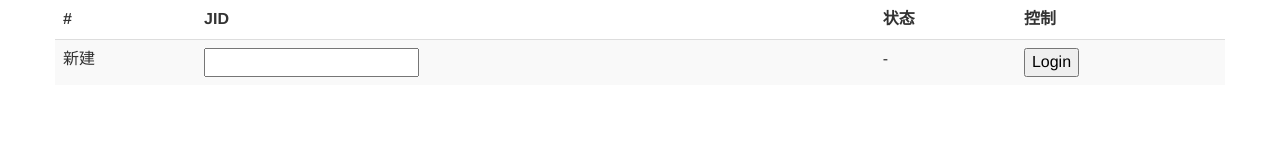
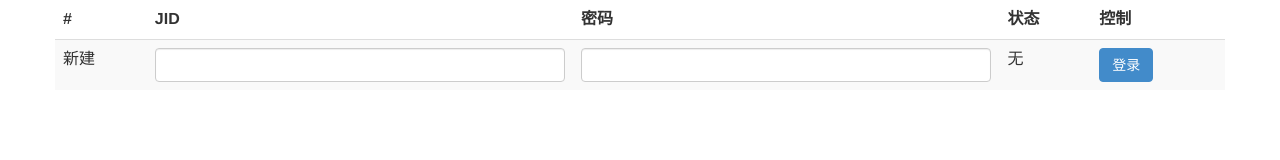
Before and after one commit to fortran95/orichalcum.core, a plain HTML site: page interface/index.html in a window 1280 px wide. Drawn offline with Linux system fonts and the light colour scheme.

Commit message:
doing login

```diff
--- a/interface/index.html
+++ b/interface/index.html
@@ -11,18 +11,6 @@
         <script src="static/js/index.js"></script>
         <script>
             $(function(){
-                $('#xmpp-controller button[name="login"]').click(function(){
-                    functions.xmpp_login(
-                        $('#xmpp-controller [name="jid"]').val(),
-                        $('#xmpp-controller [name="password"]').val()
-                    );
-                });
-
-                $('#xmpp-controller button[name="logout"]').click(function(){
-                    functions.xmpp_logout(
-                        $('#xmpp-controller [name="jid"]').val()
-                    );
-                });
             });
         </script>
     </head>
@@ -33,17 +21,23 @@
                     <tr>
                         <th>#</th>
                         <th>JID</th>
+                        <th>密码</th>
                         <th>状态</th>
                         <th>控制</th>
                     </tr>
                 </thead>
                 <tbody>
-                    <tr>
+                    <tr name="create">
                         <td>新建</td>
-                        <td><input type="text" name="jid" /></td>
-                        <td>-</td>
                         <td>
-                            <button type="button" name="login">Login</button>
+                            <input type="text" name="jid" class="form-control"/>
+                        </td>
+                        <td>
+                            <input type="password" name="pwd" class="form-control"/>
+                        </td>
+                        <td>无</td>
+                        <td>
+                            <button type="button" name="login" class="btn btn-primary">登录</button>
                         </td>
                     </tr>
                 </tbody>
--- a/interface/static/js/index.js
+++ b/interface/static/js/index.js
@@ -1,6 +1,7 @@
 var functions = {
 
-    xmpp_login: function(jid, pwd){
+    xmpp: {
+        login: function(jid, pwd){
             $.ajax({
                 type: "POST",
                 url: '../service/xmpp/' + jid + '/login',
@@ -12,7 +13,7 @@ var functions = {
             });
         },
 
-    xmpp_logout: function(jid){
+        logout: function(jid){
             $.ajax({
                 type: "GET",
                 url: '../service/xmpp/' + jid + '/logout',
@@ -22,5 +23,28 @@ var functions = {
                 dataType: 'text',
             });
         },
+    },
 
 };
+
+var xmppPanel = function(){
+    var self = this;
+
+    this.display = {
+        keys: [],
+        refresh: function(info){
+        },
+    };
+
+    this.init = function(){
+        var createForm = $('#xmpp-clients [name="create"]');
+        createForm.find('[name="login"]').click(function(){
+            functions.xmpp.login(
+                createForm.find('[name="jid"]').val(),
+                createForm.find('[name="pwd"]').val()
+            )
+        });
+    };
+
+    $(function(){self.init();});
+}();
```
Lines whose indentation alone changed are shown as unchanged.
